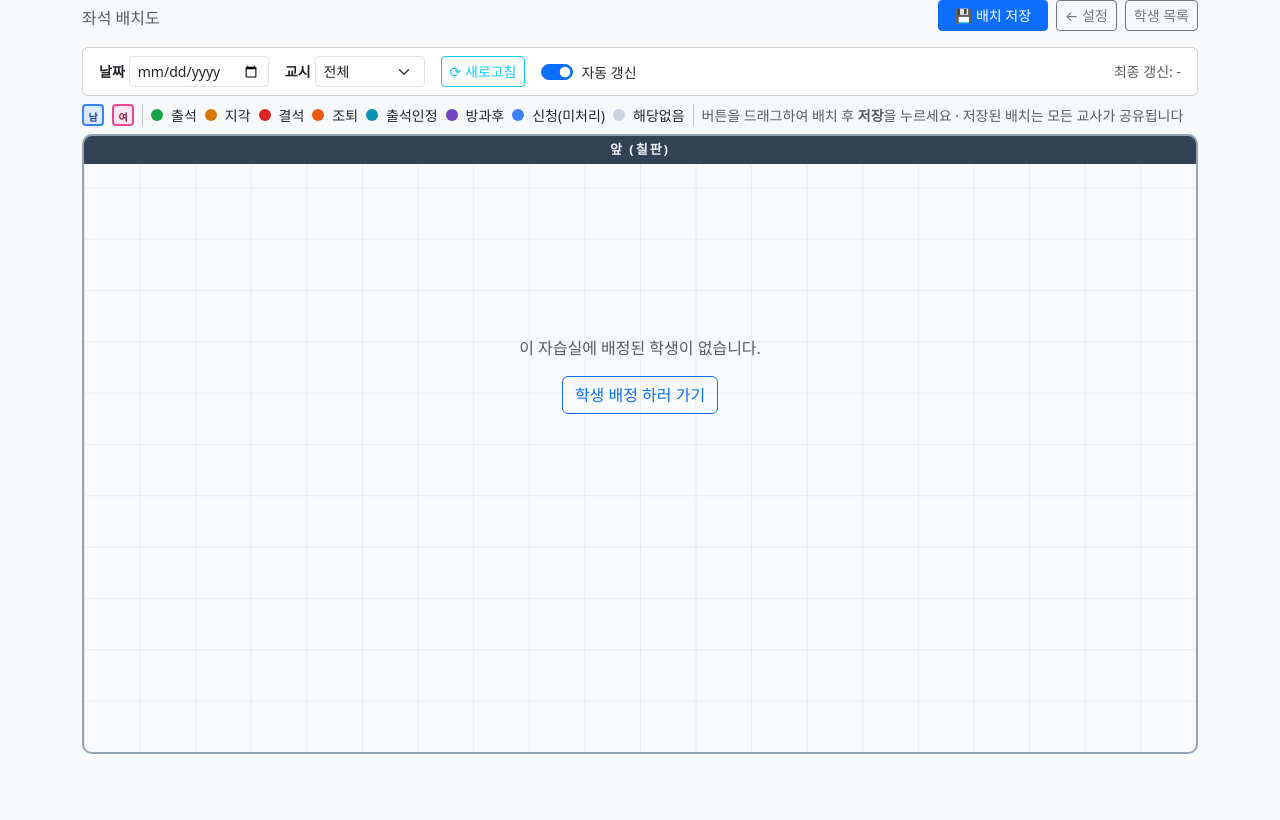
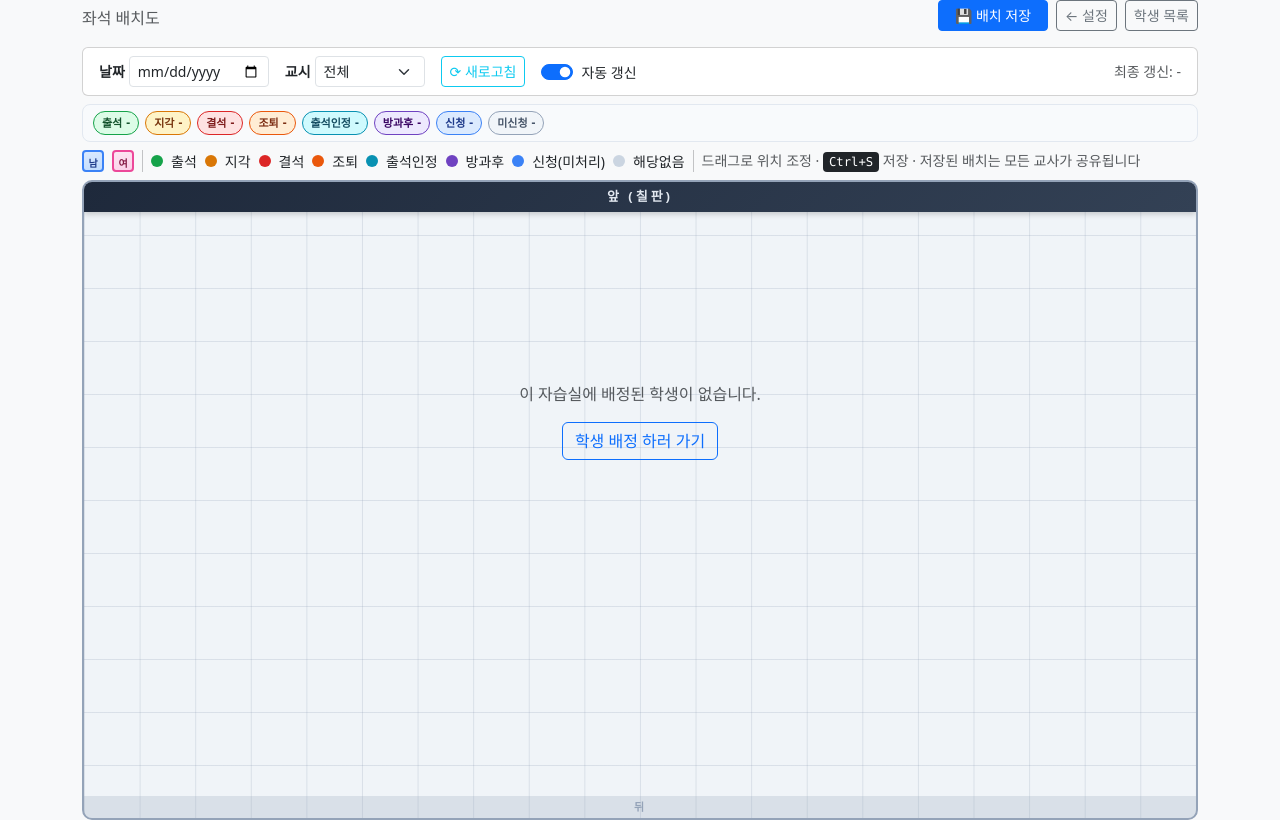
Before and after one commit to infgrp/self-study, a Python web app: template templates/teacher/seat_layout.html in a window 1280 px wide. Before the commit the page ends 754 px from the top, so only its background shows below. Run offline with Jinja, Linux system fonts and the light colour scheme; the template is opened without the code that fills it, so the values that code supplies are empty.

Commit message:
좌석 배치도 UI 개선: dotted 테두리 + 통계 바 + 애니메이션
- 출석 이외 모든 상태(지각/결석/조퇴/출석인정/방과후/신청/미신청)
  카드 테두리를 dashed → dotted으로 변경, 출석만 solid 유지
- 배치도 위 실시간 통계 바 추가: 상태별 인원수 + 총원/출석권 인원
- 카드 상태 변경 시 flash 애니메이션 추가
- hover 시 카드 부드럽게 떠오르는 효과 + 그라디언트 배경 적용
- 배치도 하단에 "뒤" 레이블 추가
- Ctrl+S 저장 단축키 지원
- 칠판 상단 바 그라디언트 스타일로 개선

Co-Authored-By: Claude Sonnet 4.6 <noreply@anthropic.com>

```diff
--- a/templates/teacher/seat_layout.html
+++ b/templates/teacher/seat_layout.html
@@ -48,6 +48,19 @@
     </div>
 </div>
 
+<!-- ── 통계 바 ── -->
+<div id="stats-bar" class="stats-bar mb-2">
+    <div class="stat-chip chip-present"  id="stat-present">출석 <span class="stat-num" id="cnt-present">-</span></div>
+    <div class="stat-chip chip-late"     id="stat-late">지각 <span class="stat-num" id="cnt-late">-</span></div>
+    <div class="stat-chip chip-absent"   id="stat-absent">결석 <span class="stat-num" id="cnt-absent">-</span></div>
+    <div class="stat-chip chip-early"    id="stat-early">조퇴 <span class="stat-num" id="cnt-early">-</span></div>
+    <div class="stat-chip chip-approved" id="stat-approved">출석인정 <span class="stat-num" id="cnt-approved">-</span></div>
+    <div class="stat-chip chip-after"    id="stat-after">방과후 <span class="stat-num" id="cnt-after">-</span></div>
+    <div class="stat-chip chip-applied"  id="stat-applied">신청 <span class="stat-num" id="cnt-applied">-</span></div>
+    <div class="stat-chip chip-none"     id="stat-none">미신청 <span class="stat-num" id="cnt-none">-</span></div>
+    <div class="ms-auto text-muted small align-self-center" id="stat-total"></div>
+</div>
+
 <!-- ── 범례 ── -->
 <div class="d-flex align-items-center gap-2 mb-2 flex-wrap">
     <span class="legend-item male-legend">남</span>
@@ -63,12 +76,13 @@
     <span class="legend-dot ld-none"></span><span class="small">해당없음</span>
     <span class="vr"></span>
     <span class="text-muted small">
-        버튼을 드래그하여 배치 후 <strong>저장</strong>을 누르세요 · 저장된 배치는 모든 교사가 공유됩니다
+        드래그로 위치 조정 · <kbd>Ctrl+S</kbd> 저장 · 저장된 배치는 모든 교사가 공유됩니다
     </span>
 </div>
 
 <!-- ── 배치도 영역 ── -->
 <div id="layout-area" class="layout-area">
+    <div class="layout-back-label">뒤</div>
     {% set has_students = namespace(val=false) %}
     {% for sr in assigned %}
     {% if sr.user %}
@@ -105,19 +119,51 @@
 
 {% block scripts %}
 <style>
+/* ── 통계 바 ── */
+.stats-bar {
+    display: flex;
+    align-items: center;
+    gap: 6px;
+    flex-wrap: wrap;
+    background: #f8fafc;
+    border: 1px solid #e2e8f0;
+    border-radius: 8px;
+    padding: 6px 10px;
+}
+.stat-chip {
+    display: inline-flex;
+    align-items: center;
+    gap: 4px;
+    font-size: 11px;
+    font-weight: 600;
+    padding: 2px 8px;
+    border-radius: 20px;
+    border: 1.5px solid transparent;
+    white-space: nowrap;
+}
+.stat-num { font-weight: 800; font-size: 12px; }
+.chip-present  { background: #dcfce7; border-color: #16a34a; color: #14532d; }
+.chip-late     { background: #fef3c7; border-color: #d97706; color: #78350f; }
+.chip-absent   { background: #fee2e2; border-color: #dc2626; color: #7f1d1d; }
+.chip-early    { background: #ffedd5; border-color: #ea580c; color: #7c2d12; }
+.chip-approved { background: #cffafe; border-color: #0891b2; color: #164e63; }
+.chip-after    { background: #ede9fe; border-color: #6f42c1; color: #3b0764; }
+.chip-applied  { background: #dbeafe; border-color: #3b82f6; color: #1e3a8a; }
+.chip-none     { background: #f1f5f9; border-color: #94a3b8; color: #475569; }
+
 /* ── 배치도 ── */
 .layout-area {
     position: relative;
     width: 100%;
-    height: 620px;
-    background: #f8fafc;
+    height: 640px;
+    background: #f0f4f8;
     border: 2px solid #94a3b8;
     border-radius: 10px;
     overflow: hidden;
     touch-action: none;
     background-image:
-        linear-gradient(rgba(0,0,0,0.05) 1px, transparent 1px),
-        linear-gradient(90deg, rgba(0,0,0,0.05) 1px, transparent 1px);
+        linear-gradient(rgba(148,163,184,0.25) 1px, transparent 1px),
+        linear-gradient(90deg, rgba(148,163,184,0.25) 1px, transparent 1px);
     background-size: 5% calc(100% / 12);
 }
 .layout-area::before {
@@ -125,11 +171,24 @@
     position: absolute;
     top: 0; left: 0; right: 0;
     text-align: center;
-    background: #334155;
-    color: #f1f5f9;
+    background: linear-gradient(135deg, #1e293b, #334155);
+    color: #e2e8f0;
     font-size: 13px;
+    font-weight: 700;
+    padding: 5px;
+    letter-spacing: 3px;
+    z-index: 5;
+    box-shadow: 0 2px 6px rgba(0,0,0,0.2);
+}
+.layout-back-label {
+    position: absolute;
+    bottom: 0; left: 0; right: 0;
+    text-align: center;
+    background: rgba(148,163,184,0.25);
+    color: #94a3b8;
+    font-size: 11px;
     font-weight: 600;
-    padding: 4px;
+    padding: 3px;
     letter-spacing: 2px;
     z-index: 5;
 }
@@ -243,8 +324,8 @@
     line-height: 22px;
     border: 2px solid transparent;
 }
-.male-legend   { background:#dbeafe; border-color:#3b82f6; color:#1e3a8a; }
-.female-legend { background:#fce7f3; border-color:#ec4899; color:#831843; }
+.male-legend   { background: linear-gradient(160deg,#dbeafe,#bfdbfe); border-color:#3b82f6; color:#1e3a8a; }
+.female-legend { background: linear-gradient(160deg,#fce7f3,#fbcfe8); border-color:#ec4899; color:#831843; }
 .legend-dot {
     display: inline-block;
     width: 12px; height: 12px;
@@ -398,20 +479,59 @@
 
     // ── 출결 상태 적용 ──
     function statusToCss(s) { return (s || 'none').replace(/_/g, '-'); }
+
+    const prevStatus = {};  // user_id → last known status
+
     function applyStatus(card, status) {
+        const uid = card.dataset.userId;
+        const css = statusToCss(status);
+
+        // 이전 상태와 다를 때만 flash
+        if (prevStatus[uid] !== undefined && prevStatus[uid] !== status) {
+            card.classList.remove('status-flash');
+            void card.offsetWidth;  // reflow for re-trigger
+            card.classList.add('status-flash');
+        }
+        prevStatus[uid] = status;
+
         STATUS_CLASSES.forEach(c => card.classList.remove(c));
-        card.classList.add('status-' + statusToCss(status));
+        card.classList.add('status-' + css);
 
-        const uid = card.dataset.userId;
         const dot = document.getElementById('sd-' + uid);
         const lbl = document.getElementById('sl-' + uid);
         if (dot) {
             DOT_CLASSES.forEach(c => dot.classList.remove(c));
-            dot.classList.add('sd-' + statusToCss(status));
+            dot.classList.add('sd-' + css);
         }
-        if (lbl) {
-            lbl.textContent = STATUS_LABELS[status] || '-';
-        }
+        if (lbl) lbl.textContent = STATUS_LABELS[status] || '-';
+    }
+
+    // ── 통계 바 업데이트 ──
+    function updateStats(data) {
+        const counts = {
+            present: 0, late: 0, absent: 0, early_leave: 0,
+            approved_leave: 0, after_school: 0, applied: 0, none: 0
+        };
+        cards.forEach(card => {
+            const uid = card.dataset.userId;
+            const info = data[uid];
+            const s = info ? info.overall : 'none';
+            if (s in counts) counts[s]++;
+            else counts.none++;
+        });
+        document.getElementById('cnt-present').textContent  = counts.present;
+        document.getElementById('cnt-late').textContent     = counts.late;
+        document.getElementById('cnt-absent').textContent   = counts.absent;
+        document.getElementById('cnt-early').textContent    = counts.early_leave;
+        document.getElementById('cnt-approved').textContent = counts.approved_leave;
+        document.getElementById('cnt-after').textContent    = counts.after_school;
+        document.getElementById('cnt-applied').textContent  = counts.applied;
+        document.getElementById('cnt-none').textContent     = counts.none;
+
+        const total = cards.length;
+        const active = counts.present + counts.after_school + counts.approved_leave + counts.late;
+        document.getElementById('stat-total').textContent =
+            `총 ${total}명 · 출석권 ${active}명`;
     }
 
     // ── 출결 현황 조회 ──
@@ -440,6 +560,7 @@
                     card.title = '';
                 }
             });
+            updateStats(d.data);
             lastUpd.textContent = new Date().toLocaleTimeString('ko-KR');
         })
         .catch(() => {
@@ -461,6 +582,14 @@
         if (this.checked) startPoll(); else stopPoll();
     });
 
+    // ── Ctrl+S 저장 단축키 ──
+    document.addEventListener('keydown', function(e) {
+        if ((e.ctrlKey || e.metaKey) && e.key === 's') {
+            e.preventDefault();
+            document.getElementById('btn-save').click();
+        }
+    });
+
     // ── 초기 조회 ──
     fetchAttendance();
     startPoll();
```
Also changed, not shown: other parts of templates/teacher/seat_layout.html (+49 -27 lines).
